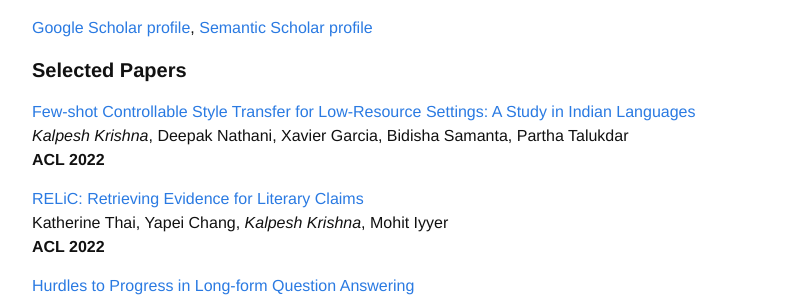
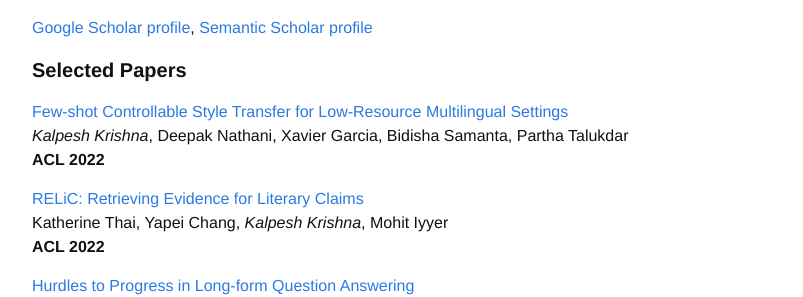
Before and after one commit to martiansideofthemoon/martiansideofthemoon.github.io, a Jekyll site: the page built from _pages/research.md, in a window 1280 px wide and 900 px high. Shown: the part 196-493 px from the top of the window, without its empty margins (238-1041 px from the left). Built offline with Jekyll 4.4.1, drawn with Linux system fonts in a browser that asks for light colours; comment, search, counter and statistics services are not loaded.

Commit message:
Update research.md

```diff
--- a/_pages/research.md
+++ b/_pages/research.md
@@ -10,7 +10,7 @@ I am broadly interested in Natural Language Processing, Speech Recognition and M
 
 #### **Selected Papers**
 
-[Few-shot Controllable Style Transfer for Low-Resource Settings: A Study in Indian Languages](https://arxiv.org/abs/2110.07385)
+[Few-shot Controllable Style Transfer for Low-Resource Multilingual Settings](https://arxiv.org/abs/2110.07385)
 *Kalpesh Krishna*, Deepak Nathani, Xavier Garcia, Bidisha Samanta, Partha Talukdar
 **ACL 2022**
 
```
